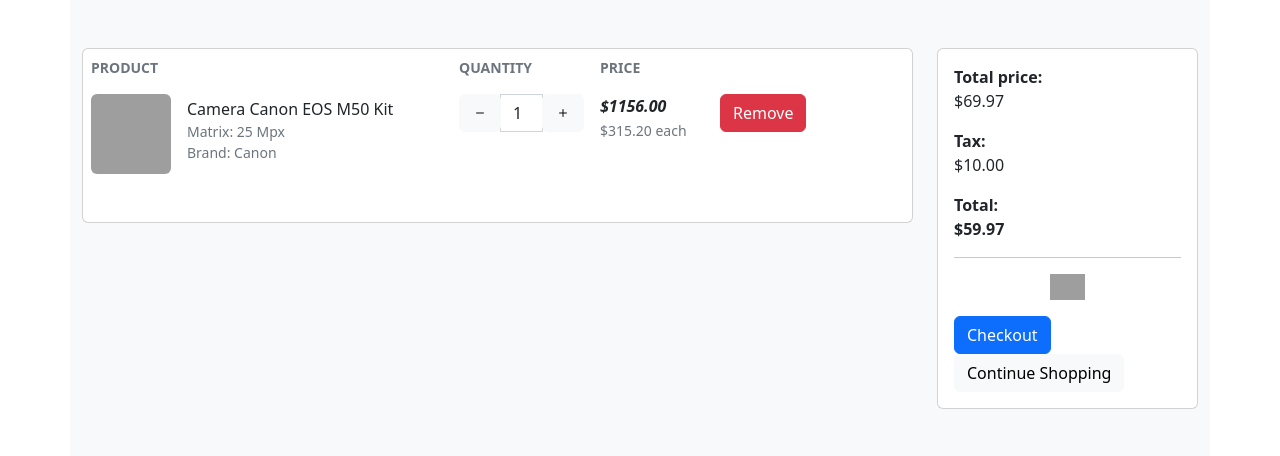
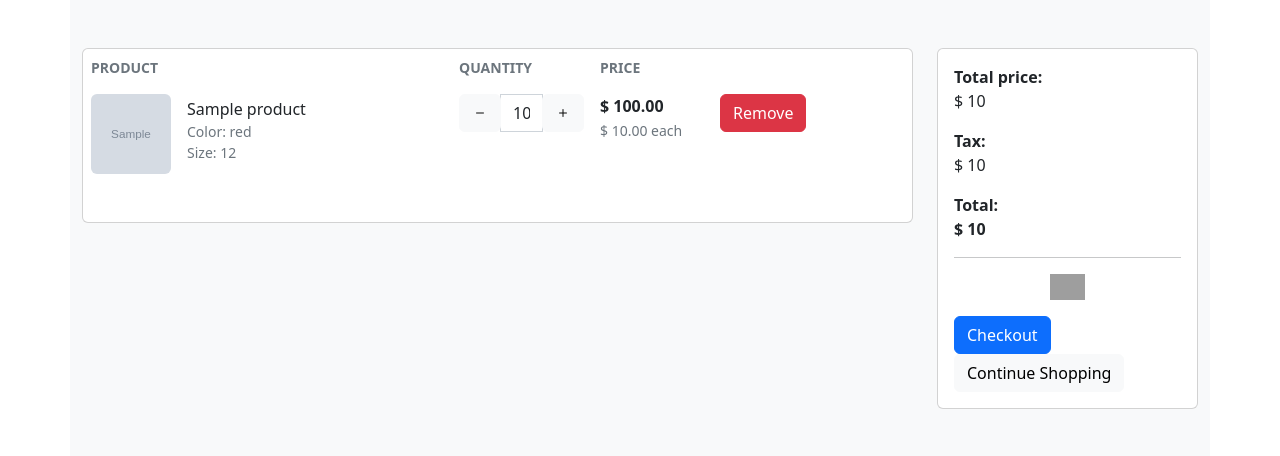
Before and after one commit to SerhiiKarnaukh/vue-test-manager, a Django app: template backend/shop/shop/apps/cart/templates/cart/cart.html in a window 1280 px wide. Shown: the part 68-524 px from the top of the page. Run offline with Django 4.2, Linux system fonts and the light colour scheme; tables that the repository leaves empty hold one stand-in row (values such as "Sample post"); the template is opened without the code that fills it: values that come from a table or form of the project are taken from there, most other values are stand-ins (such as "Sample title", 1, 10 or a date in 2020); grey boxes marked "Sample" are stand-in pictures; some libraries are stand-ins or nearby versions; grey boxes are pictures that could not be loaded.

Commit message:
Added shopping cart functionality

```diff
--- a/backend/shop/shop/apps/cart/templates/cart/cart.html
+++ b/backend/shop/shop/apps/cart/templates/cart/cart.html
@@ -17,22 +17,23 @@
                             </tr>
                         </thead>
                         <tbody>
+                            {% for cart_item in cart_items %}
                                 <tr>
                                     <td>
                                         <figure class="itemside align-items-center d-flex">
                                             <div class="aside me-3">
-                                            <img src="https://picsum.photos/200/300"
+                                                <img src="{{ cart_item.product.image.url }}"
                                                      class="figure-img img-fluid rounded img-sm"
                                                      width="auto"
                                                      height="auto"
                                                      alt=""/>
                                             </div>
                                             <figcaption class="info">
-                                            <a href="#" class="title text-dark text-decoration-none">Camera Canon EOS M50 Kit</a>
+                                                <a href="#" class="title text-dark text-decoration-none">{{ cart_item.product.name }}</a>
                                                 <p class="text-muted small">
-                                                Matrix: 25 Mpx
+                                                    Color: red
                                                     <br/>
-                                                Brand: Canon
+                                                    Size: 12
                                                 </p>
                                             </figcaption>
                                         </figure>
@@ -41,29 +42,35 @@
                                         <div class="col">
                                             <div class="input-group input-spinner">
                                                 <div class="input-group-prepend">
-                                                <button class="btn btn-light" type="button" id="button-plus">
+                                                    <a href="{% url 'remove_cart' cart_item.product.id %}"
+                                                       class="btn btn-light"
+                                                       type="button">
                                                         <i class="bi-dash"></i>
-                                                </button>
+                                                    </a>
                                                 </div>
-                                            <input type="text" class="form-control"  value="1"/>
+                                                <input type="text" class="form-control"  value="{{ cart_item.quantity }}"/>
                                                 <div class="input-group-append">
-                                                <button class="btn btn-light" type="button" id="button-minus">
+                                                    <a href="{% url 'add_cart' cart_item.product.id %}"
+                                                       class="btn btn-light"
+                                                       type="button">
                                                         <i class="bi-plus"></i>
-                                                </button>
+                                                    </a>
                                                 </div>
                                             </div>
                                         </div>
                                     </td>
                                     <td>
                                         <div class="price-wrap">
-                                        <var class="price fw-bold">$1156.00</var>
-                                        <small class="text-muted">$315.20 each</small>
+                                            <div class="price fw-bold">$ {{ cart_item.sub_total }}</div>
+                                            <small class="text-muted">$ {{ cart_item.product.price }} each</small>
                                         </div>
                                     </td>
                                     <td class="text-right">
-                                    <a href="" class="btn btn-danger">Remove</a>
+                                        <a href="{% url 'remove_cart_item' cart_item.product.id %}"
+                                           class="btn btn-danger">Remove</a>
                                     </td>
                                 </tr>
+                            {% endfor %}
                         </tbody>
                     </table>
                 </div>
@@ -76,7 +83,7 @@
                                 Total price:
                             </dt>
                             <dd class="text-right">
-                                $69.97
+                                $ {{ total }}
                             </dd>
                         </dl>
                         <dl class="dlist-align">
@@ -84,7 +91,7 @@
                                 Tax:
                             </dt>
                             <dd class="text-right">
-                                $10.00
+                                $ {{ tax }}
                             </dd>
                         </dl>
                         <dl class="dlist-align">
@@ -92,7 +99,7 @@
                                 Total:
                             </dt>
                             <dd class="text-right text-dark b">
-                                <strong>$59.97</strong>
+                                <strong>$ {{ grand_total }}</strong>
                             </dd>
                         </dl>
                         <hr/>
--- a/backend/shop/shop/apps/cart/urls.py
+++ b/backend/shop/shop/apps/cart/urls.py
@@ -1,6 +1,11 @@
 from django.urls import path
-from .views import cart
+from .views import cart, add_cart, remove_cart, remove_cart_item
 
 urlpatterns = [
     path('', cart, name='cart'),
+    path('add_cart/<int:product_id>/', add_cart, name='add_cart'),
+    path('remove_cart/<int:product_id>/', remove_cart, name='remove_cart'),
+    path('remove_cart_item/<int:product_id>/',
+         remove_cart_item,
+         name='remove_cart_item'),
 ]
--- a/backend/shop/shop/apps/product/templates/product/product_detail.html
+++ b/backend/shop/shop/apps/product/templates/product/product_detail.html
@@ -26,7 +26,7 @@
                                 {% if product.stock <= 0 %}
                                     <h5 class="text-danger">Out of Stock</h5>
                                 {% else %}
-                                    <a href="./product-detail.html" class="btn  btn-primary"><span class="text">Add to cart</span> <i class="bi-cart"></i></a>
+                                    <a href="{% url 'add_cart' product.id %}" class="btn  btn-primary"><span class="text">Add to cart</span> <i class="bi-cart"></i></a>
                                 {% endif %}
                             </p>
                         </div>
```
Also changed, not shown: backend/shop/shop/apps/cart/views.py (+71 -3 lines). Lines whose indentation alone changed are shown as unchanged.
